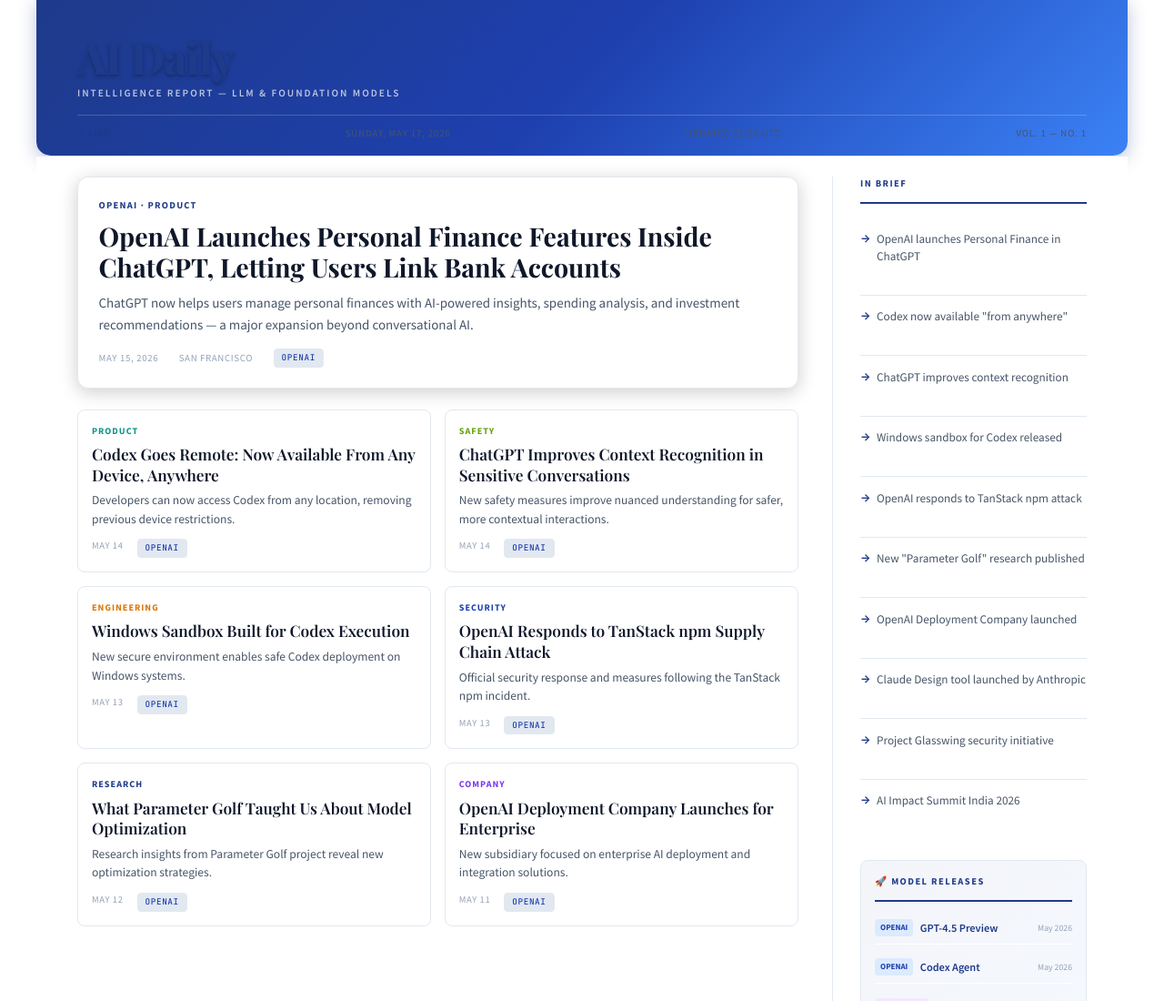
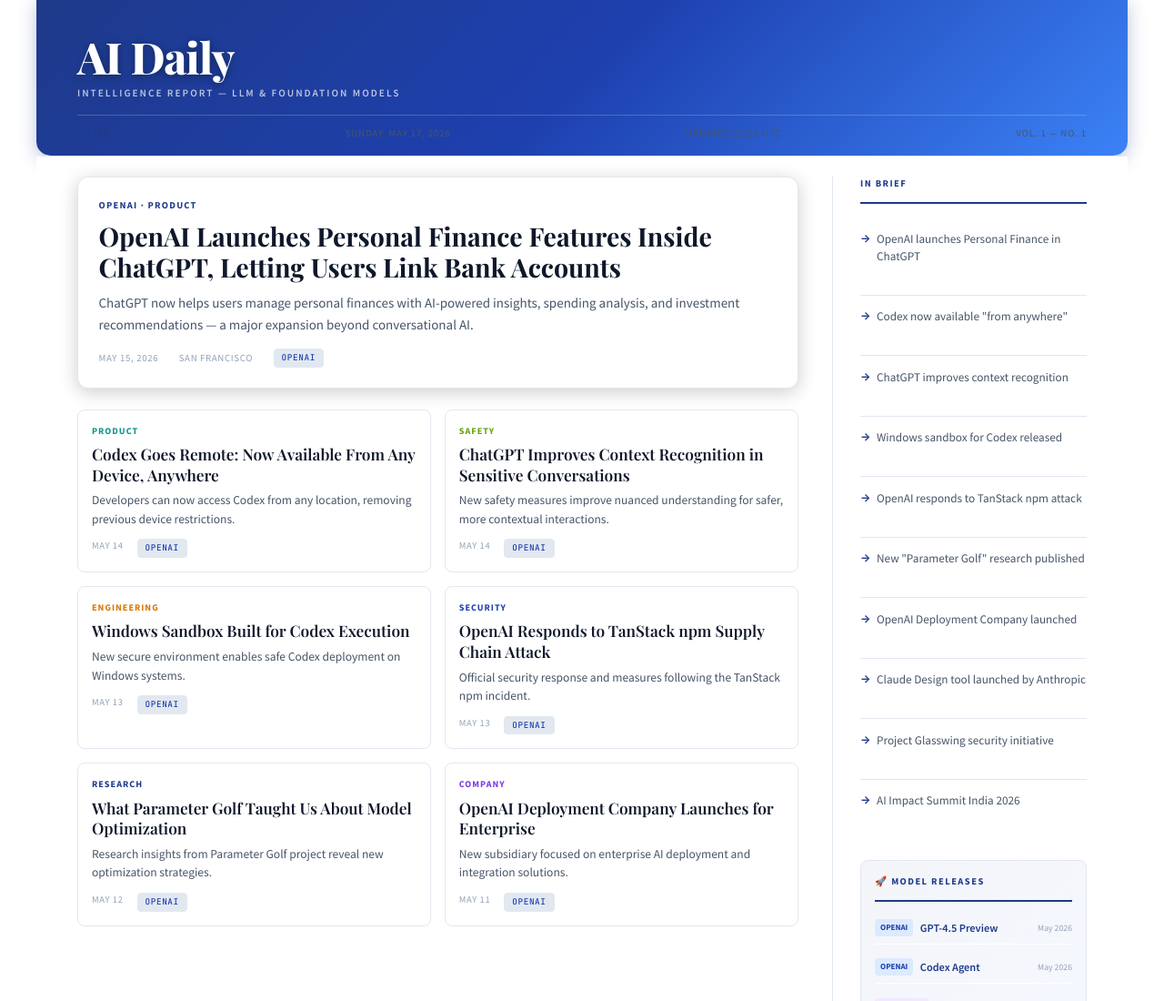
Before and after one commit to Kiraman1987/llm-news-report, a website: page index.html in a window 1280 px wide. Shown: the top 1100 px of the page at 91% size. Drawn offline with nearby package versions, Linux system fonts and the light colour scheme; a web font is replaced by a local one.

Commit message:
Fix: Title now white and visible on dark blue header

```diff
--- a/index.html
+++ b/index.html
@@ -64,8 +64,8 @@
             font-weight: 800;
             letter-spacing: -0.02em;
             line-height: 1;
-            color: #1e3a8a;
-            text-shadow: 0 2px 4px rgba(0,0,0,0.3);
+            color: #ffffff;
+            text-shadow: 0 2px 8px rgba(0,0,0,0.4);
         }
 
         .masthead-sub {
```
